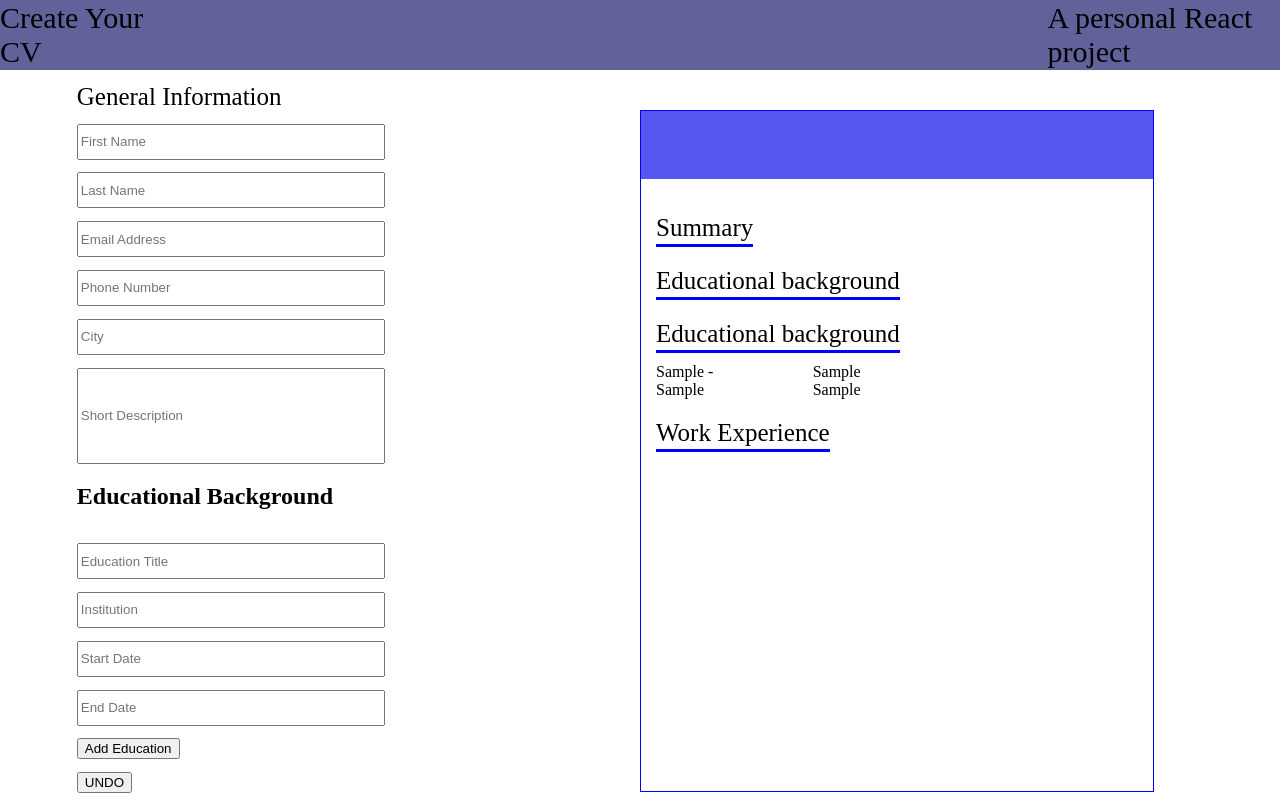
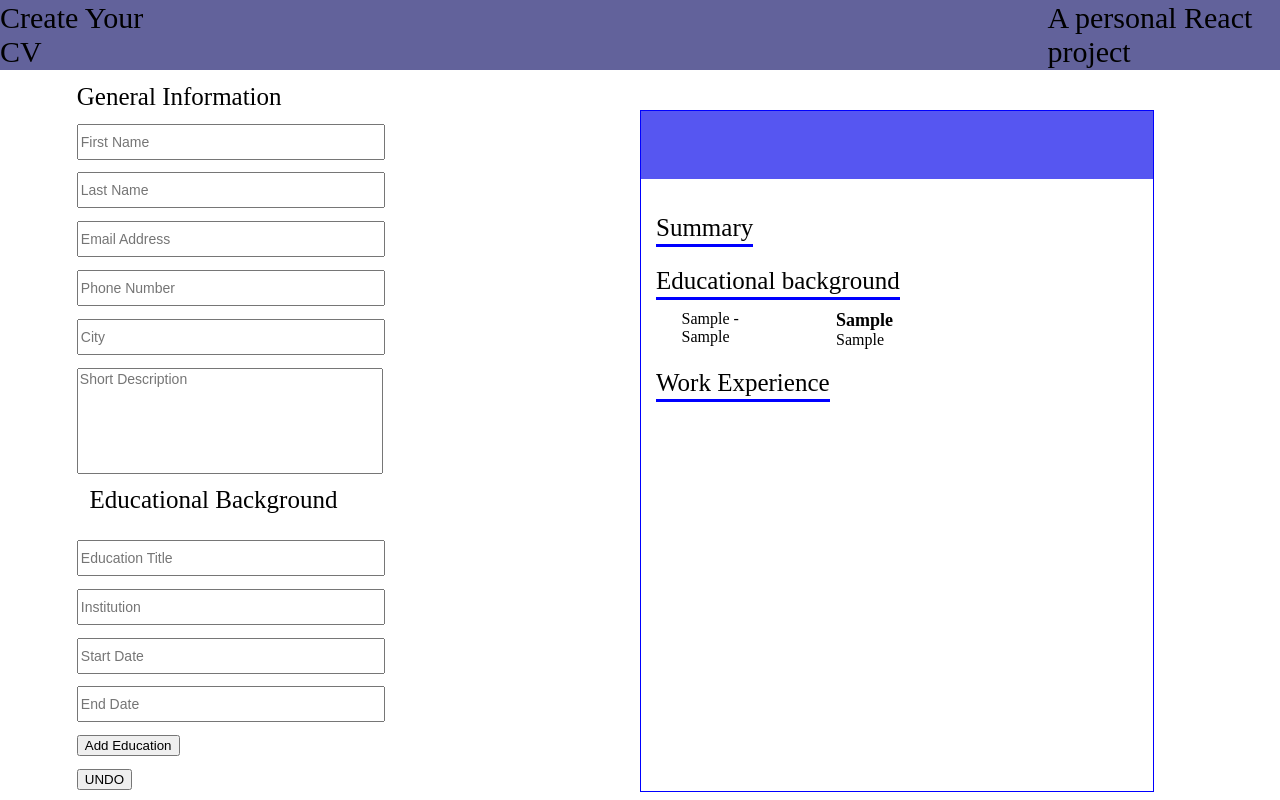
Before and after one commit to AlexGh27/cv-project, a React (Create React App) app: page / in a window 1280 px wide. Both pictures are taken after typing "Sample", "Sample", "Sample", "Sample" into the empty fields and a click on the button "Add Education". Shown: the top 800 px of the page. Built offline with nearby package versions, Linux system fonts and the light colour scheme.

Commit message:
Added styling to the whole overview

```diff
--- a/src/components/Educational.js
+++ b/src/components/Educational.js
@@ -44,7 +44,7 @@ export default class Educational extends Component {
 
     return (
       <div className="form">
-        <h2>Educational Background</h2>
+        <div className="field-title">Educational Background</div>
         <input
           type="text"
           name="title"
--- a/src/components/Experience.js
+++ b/src/components/Experience.js
@@ -47,7 +47,7 @@ import React, { Component } from 'react';
 
     return (
       <div className="form">
-        <h2>Work Experience</h2>
+        <div className="field-title">Work Experience</div>
         <input
           type="text"
           name="position"
@@ -76,12 +76,14 @@ import React, { Component } from 'react';
           onChange={this.handleFieldChange}
           placeholder="End Date"
         />
-        <input
+        <textarea
           type="text"
           name="description"
+          id="description-input"
           value={description}
           onChange={this.handleFieldChange}
           placeholder="Description"
+          maxLength="320"
         />
         <button onClick={this.handleAddExperience}>Add Work Experience</button>
         <button onClick={this.handleDelete}>UNDO</button>
--- a/src/components/General.js
+++ b/src/components/General.js
@@ -73,14 +73,14 @@ export default class General extends Component {
               onChange={this.handleFieldChange}
             />
 
-            <input
+            <textarea
               type="text"
-              id="summary"
+              id="summary-input"
               name="summary"
               placeholder="Short Description"
               value={summary}
               onChange={this.handleFieldChange}
-              className="big-input"
+              maxLength="320"
             />
           </form>
 
--- a/src/components/Overview.js
+++ b/src/components/Overview.js
@@ -24,8 +24,7 @@ export default class Overview extends Component {
 
                     <div className="overview-title">Educational background</div>
                     {educational && educational.length > 0 && (
-                        <div>
-                            <div className="overview-title">Educational background</div>
+                        <div className="education-box">
                             {educational.map((item, index) => (
                                 <div id="education-overview" key={index}>
                                     <div id="date-overview">{item.startDate} - {item.endDate}</div>
@@ -40,10 +39,10 @@ export default class Overview extends Component {
 
                     <div className="overview-title">Work Experience</div>
                     {experience && experience.length > 0 && (
-                        <div>
+                        <div className="experience-box">
 
                             {experience.map((item, index) => (
-                                <div id="experience-overview" key={index}>
+                                <div className="experience-overview" key={index}>
                                     <div id="experience-left">
                                         <div id="date-overview">{item.startDate} - {item.endDate}</div>
                                         <div id="experience-company">{item.company}</div>
--- a/src/style.css
+++ b/src/style.css
@@ -1,4 +1,3 @@
-
 body, html {
     margin: 0;
     width: 100%;
@@ -95,6 +94,7 @@ input {
     width: 40vw;
     margin-top: 5vh;
     border: 1px solid blue;
+    overflow-y: auto;
 }
 
 
@@ -112,6 +112,7 @@ input {
 
 #content {
     padding: 15px;
+
 }
 
 .overview-title {
@@ -141,10 +142,18 @@ input {
     margin-bottom: 20px;
 }
 
+#summary-text {
+    width: 85%;
+    overflow-wrap: break-word;
+    margin-left: 2.5vw;
+}
+
 #education-overview {
     display: flex;
     justify-content: flex-start;
     gap: 3vw;
+    margin-bottom: 20px;
+
 }
 
 #education-card {
@@ -152,17 +161,19 @@ input {
     padding-left: 1vw;
 }
 
-#experience-overview {
+.experience-overview {
     display: flex;
     justify-content: flex-start;
-    gap: 3vw;
-    height: 100px;
+    gap: 2vw;
+    height: auto;
 }
 
 #experience-left {
     display: flex;
     flex-direction: column;
     gap: 5px;
+    align-items: center;
+    margin-left: 1.5vw;
 }
 
 #experience-right {
@@ -173,5 +184,49 @@ input {
 }
 
 #experience-content {
-    height: 80px;
+    height: auto;
+    width: 90%;
+    overflow-wrap: break-word;
+  }
+
+#summary-input,
+#description-input {
+    height: 100px;
+    width: 300px;
+    resize: none;
+    font-family: Arial, sans-serif;
+    font-size: 14px;
 }
+
+#summary-input::placeholder,
+#description-input::placeholder {
+  font-family: Arial, sans-serif;
+  font-size: 14px;
+}
+
+input {
+    font-family: Arial, sans-serif;
+    font-size: 14px;
+}
+
+.education-box {
+    margin-bottom: 10px;
+    padding-left: 2vw;
+}
+#education-institution {
+    font-size: 18px;
+    font-weight: bold;
+}
+
+#education-degree {
+    font-size: 16px;
+}
+
+#experience-title {
+    font-size: 18px;
+    font-weight: bold;
+}
+
+#experience-company {
+    font-size: 16px;
+}
```
